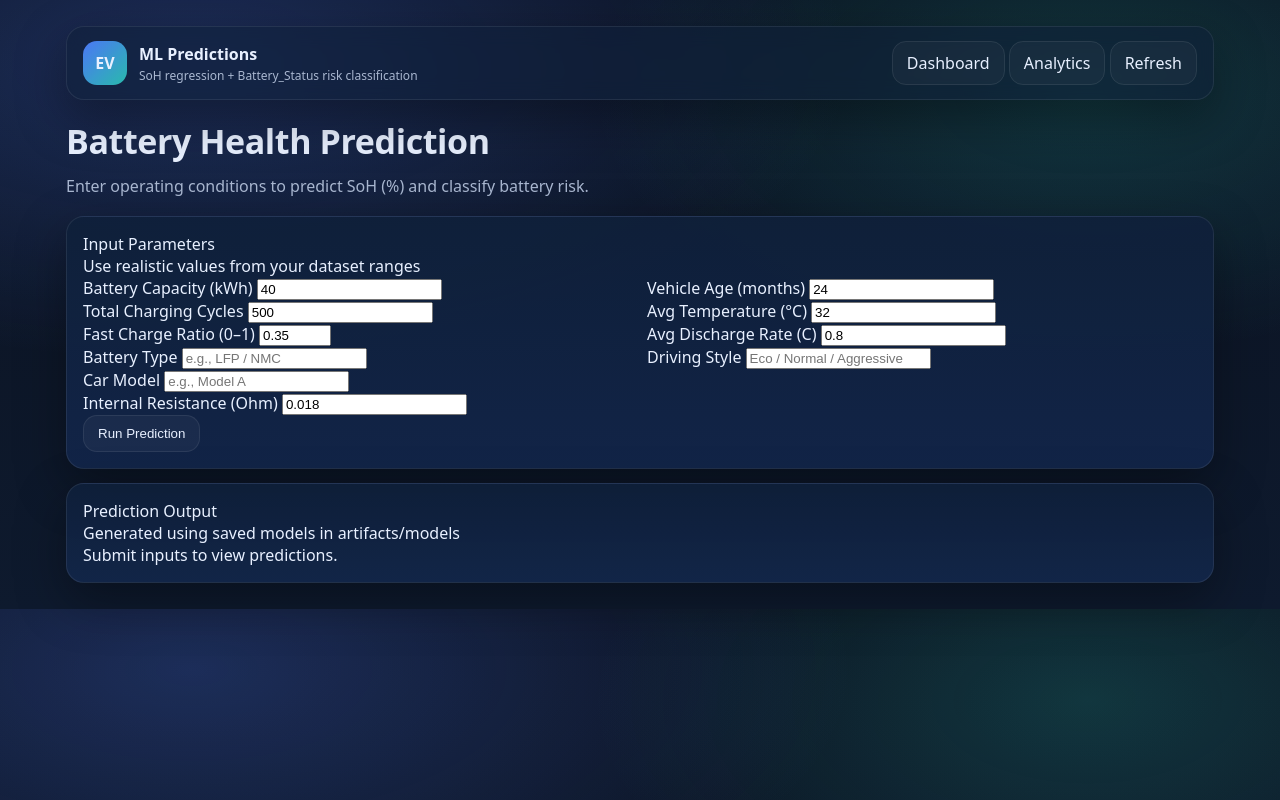
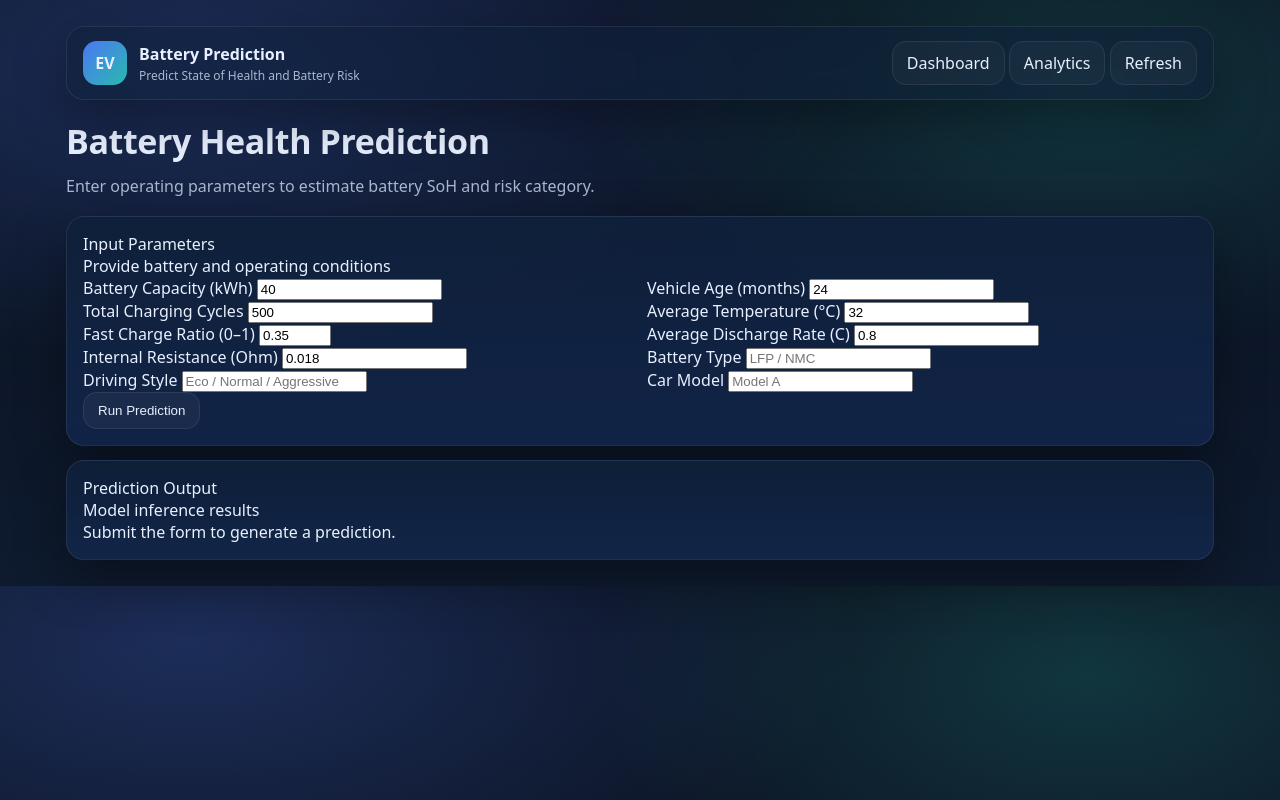
Before and after one commit to SlashLockedIn/ev-battery-analytics, a Flask app: page /predict in a window 1280 px wide. Run offline with Flask 3, Linux system fonts and the light colour scheme.

Commit message:
Fix prediction form structure and result display

```diff
--- a/webapp/templates/predictions.html
+++ b/webapp/templates/predictions.html
@@ -1,20 +1,24 @@
 <!doctype html>
 <html lang="en">
+
 <head>
-  <meta charset="utf-8"/>
-  <meta name="viewport" content="width=device-width, initial-scale=1"/>
-  <title>Predictions • EV Battery Analytics</title>
+  <meta charset="utf-8">
+  <meta name="viewport" content="width=device-width, initial-scale=1">
+  <title>EV Battery Prediction</title>
+
   <link rel="stylesheet" href="{{ url_for('static', filename='css/styles.css') }}">
 </head>
 
 <body class="bg">
+
 <div class="shell">
+
 <header class="topbar">
   <div class="brand">
     <div class="logo">EV</div>
     <div>
-          <div class="brand-title">ML Predictions</div>
-          <div class="brand-sub">SoH regression + Battery_Status risk classification</div>
+      <div class="brand-title">Battery Prediction</div>
+      <div class="brand-sub">Predict State of Health and Battery Risk</div>
     </div>
   </div>
 
@@ -27,103 +31,158 @@
 
 <section class="page-head">
   <h1>Battery Health Prediction</h1>
-      <p>Enter operating conditions to predict SoH (%) and classify battery risk.</p>
+  <p>Enter operating parameters to estimate battery SoH and risk category.</p>
 </section>
 
+
 <section class="section">
+
 <div class="grid form-grid">
+
+<!-- INPUT CARD -->
 <div class="card">
+
 <div class="card-head">
 <div class="card-title">Input Parameters</div>
-            <div class="card-sub">Use realistic values from your dataset ranges</div>
+<div class="card-sub">Provide battery and operating conditions</div>
 </div>
 
-          <form method="POST" class="form">
+<form method="POST" action="/predict" class="form">
+
 <div class="grid two">
+
 <div class="row">
 <label>Battery Capacity (kWh)</label>
-                <input name="capacity" type="number" step="0.1" required value="40">
+<input type="number" name="capacity" step="0.1" required value="40">
 </div>
+
 <div class="row">
 <label>Vehicle Age (months)</label>
-                <input name="age" type="number" step="1" required value="24">
-              </div>
+<input type="number" name="age" step="1" required value="24">
 </div>
 
+</div>
+
+
 <div class="grid two">
+
 <div class="row">
 <label>Total Charging Cycles</label>
-                <input name="cycles" type="number" step="1" required value="500">
-              </div>
-              <div class="row">
-                <label>Avg Temperature (°C)</label>
-                <input name="temperature" type="number" step="0.1" required value="32">
-              </div>
+<input type="number" name="cycles" step="1" required value="500">
 </div>
 
+<div class="row">
+<label>Average Temperature (°C)</label>
+<input type="number" name="temperature" step="0.1" required value="32">
+</div>
+
+</div>
+
+
 <div class="grid two">
+
 <div class="row">
 <label>Fast Charge Ratio (0–1)</label>
-                <input name="fastcharge" type="number" step="0.01" min="0" max="1" required value="0.35">
-              </div>
-              <div class="row">
-                <label>Avg Discharge Rate (C)</label>
-                <input name="discharge" type="number" step="0.01" required value="0.8">
-              </div>
+<input type="number" name="fastcharge" step="0.01" min="0" max="1" required value="0.35">
 </div>
 
+<div class="row">
+<label>Average Discharge Rate (C)</label>
+<input type="number" name="discharge" step="0.01" required value="0.8">
+</div>
+
+</div>
+
+
 <div class="grid two">
+
+<div class="row">
+<label>Internal Resistance (Ohm)</label>
+<input type="number" name="resistance" step="0.0001" required value="0.018">
+</div>
+
 <div class="row">
 <label>Battery Type</label>
-                <input name="battery_type" required placeholder="e.g., LFP / NMC">
+<input type="text" name="battery_type" required placeholder="LFP / NMC">
 </div>
+
+</div>
+
+
+<div class="grid two">
+
 <div class="row">
 <label>Driving Style</label>
-              <input name="driving_style" required placeholder="Eco / Normal / Aggressive">
-            </div>
+<input type="text" name="driving_style" required placeholder="Eco / Normal / Aggressive">
 </div>
 
 <div class="row">
 <label>Car Model</label>
-  <input name="car_model" required placeholder="e.g., Model A">
+<input type="text" name="car_model" required placeholder="Model A">
 </div>
 
-            <div class="row">
-              <label>Internal Resistance (Ohm)</label>
-              <input name="resistance" type="number" step="0.0001" required value="0.018">
 </div>
 
-            <button class="btn primary" type="submit">Run Prediction</button>
+<button type="submit" class="btn primary">Run Prediction</button>
+
 </form>
+
 </div>
 
+
+<!-- OUTPUT CARD -->
 <div class="card">
+
 <div class="card-head">
 <div class="card-title">Prediction Output</div>
-            <div class="card-sub">Generated using saved models in artifacts/models</div>
+<div class="card-sub">Model inference results</div>
 </div>
 
+
+{% if error_msg %}
+
+<div class="result-empty" style="color:#b00020">
+<strong>Error:</strong> {{ error_msg }}
+</div>
+
+{% endif %}
+
+
 {% if prediction %}
+
 <div class="result-card">
-              <div class="pill {{ 'low' if prediction.status=='Healthy' else ('medium' if prediction.status=='Degraded' else 'high') }}">
-                {{ prediction.status }}
+
+<div class="metric">
+<div class="metric-label">Predicted State of Health</div>
+<div class="metric-value">{{ prediction.soh }} %</div>
 </div>
 
 <div class="metric">
-                <div class="metric-label">Predicted SoH</div>
-                <div class="metric-value">{{ prediction.soh }}%</div>
+<div class="metric-label">Battery Status</div>
+<div class="metric-value">{{ prediction.status }}</div>
 </div>
 
 <div class="note">
-                Interpretation: lower SoH implies higher degradation and higher failure risk.
+Lower SoH values indicate higher battery degradation and increased operational risk.
 </div>
+
 </div>
+
 {% else %}
-            <div class="result-empty">Submit inputs to view predictions.</div>
+
+<div class="result-empty">
+Submit the form to generate a prediction.
+</div>
+
 {% endif %}
+
 </div>
+
 </div>
+
 </section>
+
 </div>
+
 </body>
 </html>
```
Lines whose indentation alone changed are shown as unchanged.
